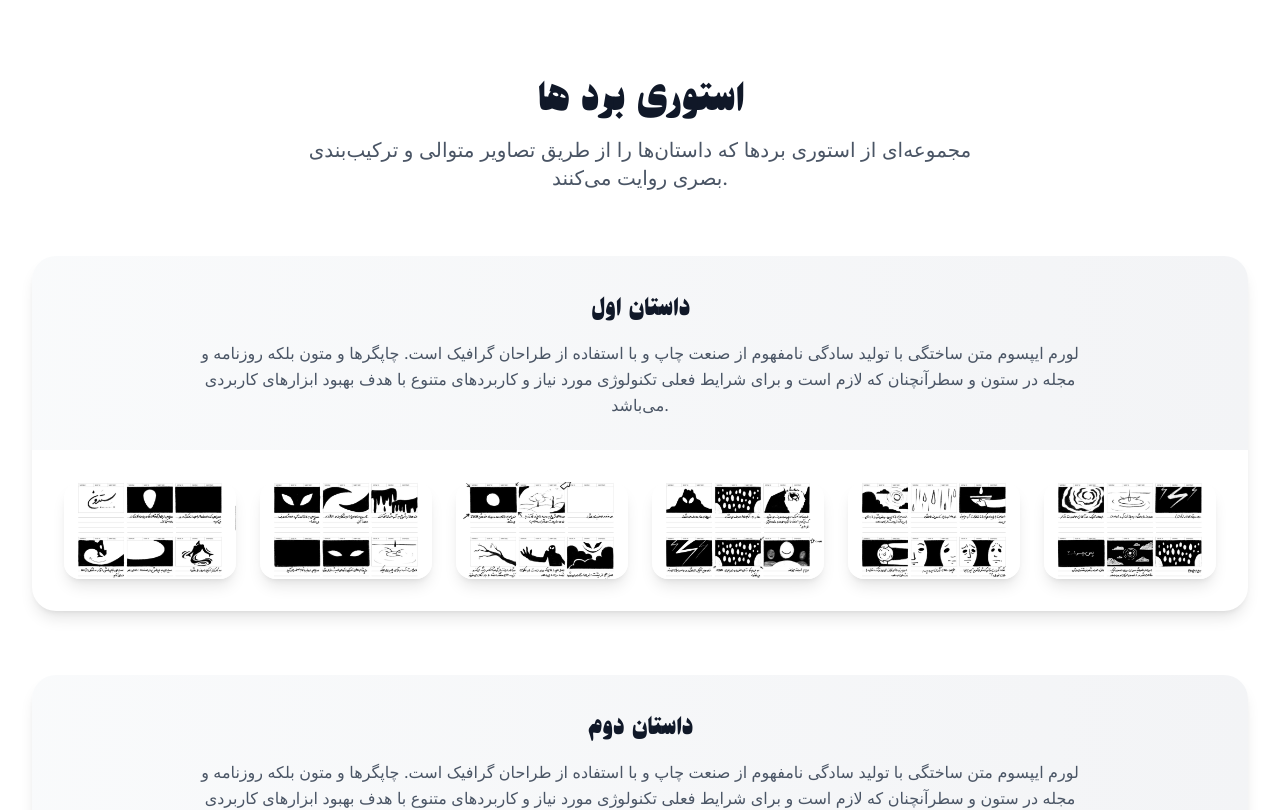
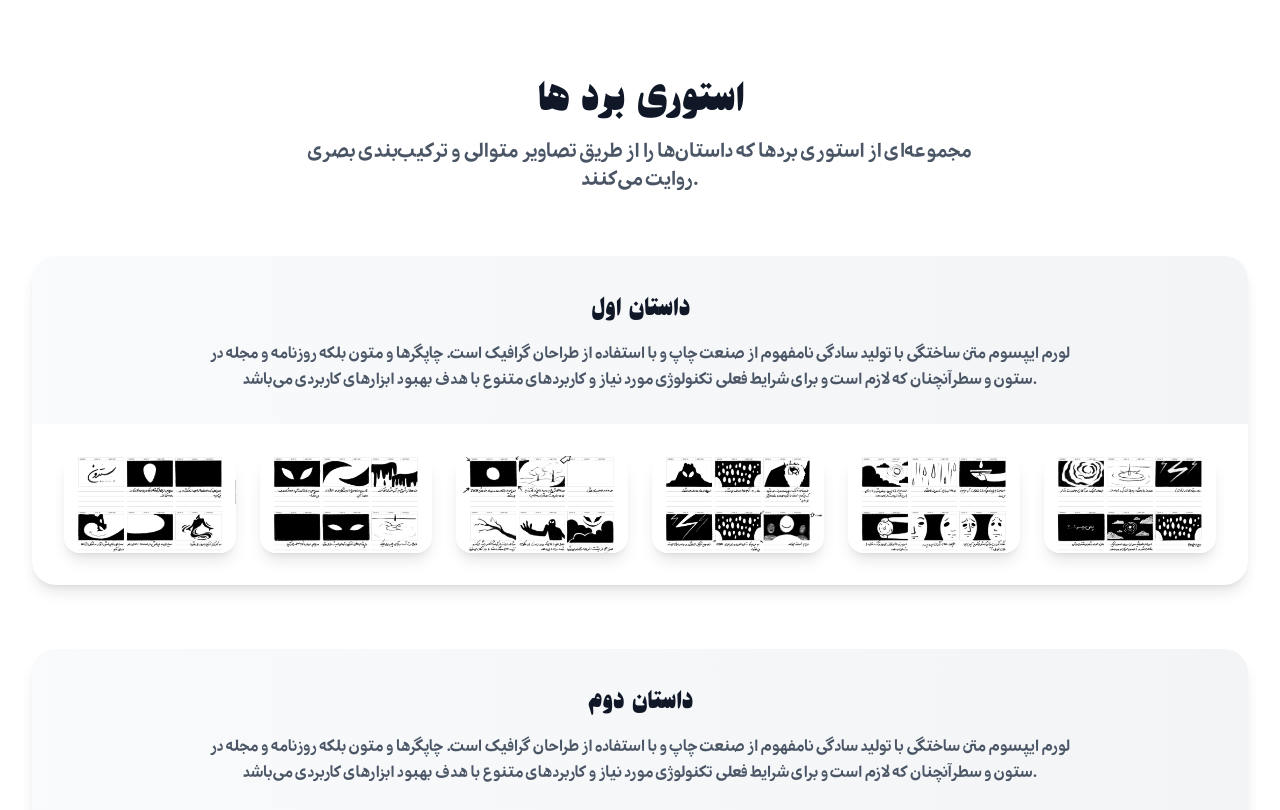
Before and after one commit to KiyarashFarahani/Artist-Portfolio, a Next.js app: page / in a window 1280 px wide. Shown: the part 5680-6490 px from the top of the page. Built offline with nearby package versions, Linux system fonts and the light colour scheme; a web font is replaced by a local one.

Commit message:
feat: apply Editorial Pro font to Persian text in ImageGallery
- Add font-editorial-pro class to storyboard descriptions
- Apply consistent typography for Persian content
- Improve text readability with proper font family

```diff
--- a/src/components/ImageGallery.tsx
+++ b/src/components/ImageGallery.tsx
@@ -69,7 +69,7 @@ const ImageGallery = ({ storyboardSets }: ImageGalleryProps) => {
           <h2 className="text-4xl sm:text-5xl font-siavash font-bold text-gray-900 mb-4">
             استوری برد ها
           </h2>
-          <p className="text-xl text-gray-600 max-w-2xl mx-auto">
+          <p className="text-xl text-gray-600 max-w-2xl mx-auto font-editorial-pro">
             مجموعه‌ای از استوری بردها که داستان‌ها را از طریق تصاویر متوالی و ترکیب‌بندی بصری روایت می‌کنند.
           </p>
         </motion.div>
@@ -90,7 +90,7 @@ const ImageGallery = ({ storyboardSets }: ImageGalleryProps) => {
                 <h3 className="text-3xl font-siavash font-bold text-gray-900 mb-4 text-center">
                   {storyboardSet.name}
                 </h3>
-                <p className="text-gray-600 text-center max-w-4xl mx-auto leading-relaxed">
+                <p className="text-gray-600 text-center max-w-4xl mx-auto leading-relaxed font-editorial-pro">
                   {storyboardSet.description}
                 </p>
               </div>
@@ -128,7 +128,7 @@ const ImageGallery = ({ storyboardSets }: ImageGalleryProps) => {
 
                           {/* Overlay content */}
                           <div className="absolute bottom-0 left-0 right-0 p-4 bg-gradient-to-t from-black/80 to-transparent opacity-0 group-hover:opacity-100 transition-opacity duration-300">
-                            <p className="text-white text-sm font-medium">
+                            <p className="text-white text-sm font-medium font-editorial-pro">
                               {storyboardSet.name}
                             </p>
                           </div>
@@ -202,7 +202,7 @@ const ImageGallery = ({ storyboardSets }: ImageGalleryProps) => {
                 <p className="text-gray-300 mb-4">
                   {currentIndex + 1} از {allImages.length}
                 </p>
-                <p className="text-gray-400 max-w-2xl mx-auto">
+                <p className="text-gray-400 max-w-2xl mx-auto font-editorial-pro">
                   {selectedStoryboardSet.description}
                 </p>
               </div>
```
